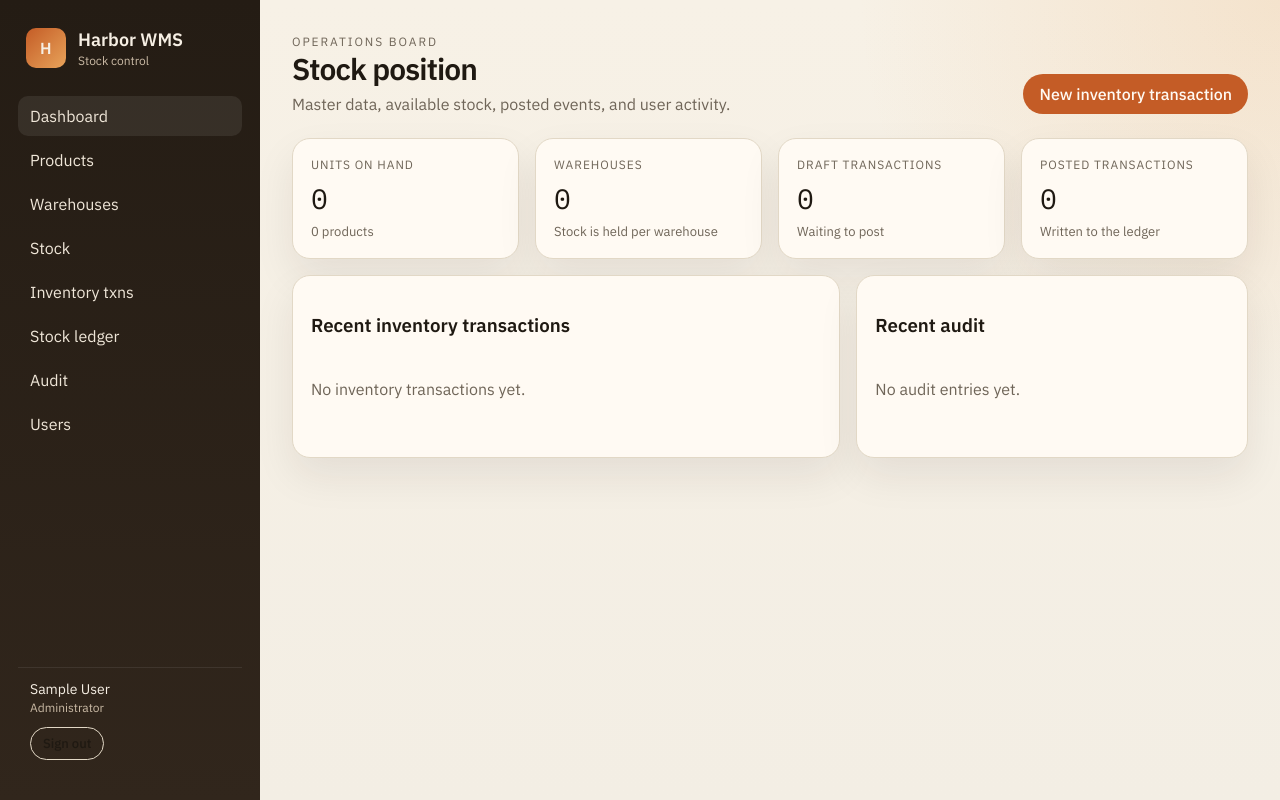
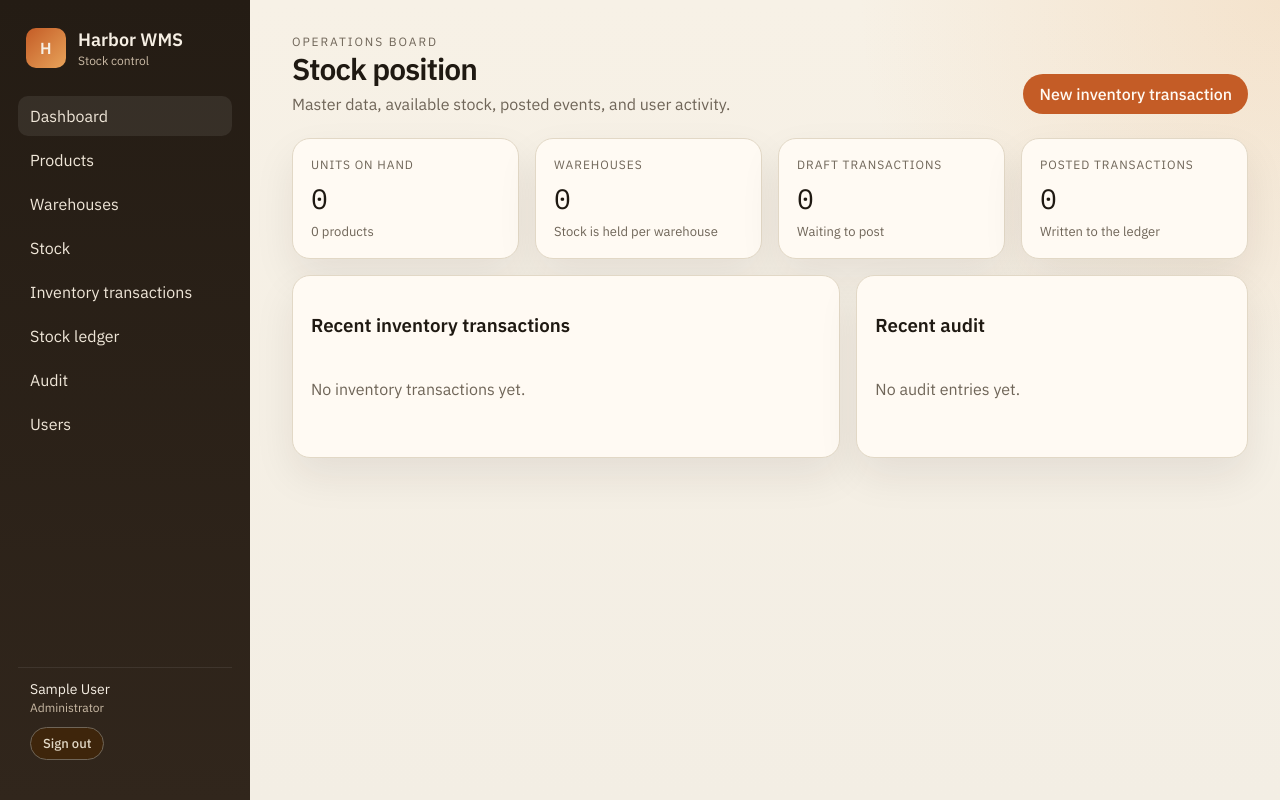
Before and after one commit to farel14/wms, a Django app: page / in a window 1280 px wide. Run offline with Django 5.2, Linux system fonts and the light colour scheme; the visitor is signed in with stand-in values (Sample User, id 1); data comes from the database, SQL or seed files in the repository; data that the repository does not hold is empty.

Commit message:
add role based sidebar, adjust logout visually

```diff
--- a/static/css/app.css
+++ b/static/css/app.css
@@ -10,6 +10,7 @@
   --accent-2: #e8a35a;
   --good: #2f6b4f;
   --warn: #a15c12;
+  --low-warn: #3e250b;
   --bad: #9b2c2c;
   --shadow: 0 18px 40px rgba(36, 28, 20, 0.08);
   --mono: "IBM Plex Mono", ui-monospace, monospace;
@@ -37,6 +38,13 @@ button, input, select, textarea { font: inherit; }
   display: flex;
   flex-direction: column;
   gap: 28px;
+  position: fixed;
+  position: sticky;
+  top: 0;
+  left: 0;
+  width: 250px;
+  height: 100vh;
+  overflow-y: hidden;
 }
 .brand { display: flex; gap: 12px; align-items: center; padding: 0 8px; }
 .mark {
@@ -73,12 +81,13 @@ button, input, select, textarea { font: inherit; }
 
 .actions { display: flex; gap: 8px; flex-wrap: wrap; }
 .btn, button.btn, input[type=submit] {
-  background: var(--ink); color: #fffaf3; border: 0; border-radius: 999px;
+  background: var(--ink); color: #756959; border: 0; border-radius: 999px;
   padding: 10px 16px; text-decoration: none; display: inline-flex; align-items: center;
   cursor: pointer; font-weight: 500;
 }
 .btn.secondary { background: transparent; color: var(--ink); border: 1px solid var(--line); }
-.btn.accent { background: var(--accent); }
+.btn.low-warn { background: var(--low-warn); color: var(--line); border: 1px solid var(--muted); }
+.btn.accent { background: var(--accent); color: var(--card)}
 .btn.danger { background: var(--bad); }
 .btn.small { padding: 7px 12px; font-size: 13px; }
 
@@ -135,7 +144,11 @@ textarea { min-height: 90px; resize: vertical; }
 .empty { color: var(--muted); padding: 24px 0; }
 
 @media (max-width: 980px) {
-  .shell { grid-template-columns: 1fr; }
-  .sidebar { position: sticky; top: 0; z-index: 5; }
-  .stats, .split, .two-col { grid-template-columns: 1fr; }
+  /* .shell { grid-template-columns: 1fr; } */
+  /* .sidebar { position: sticky; top: 0; z-index: 5; } */
+  /* Hide sidebar */
+   /* .sidebar.hidden {
+    transform: translateX(-100%);
+  } */
+  /* .stats, .split, .two-col { grid-template-columns: 1fr; } */
 }
--- a/templates/base.html
+++ b/templates/base.html
@@ -27,18 +27,20 @@
       <a href="{% url 'warehouse-list' %}" class="{% if 'warehouse' in request.resolver_match.url_name %}active{% endif %}">Warehouses</a>
       <a href="{% url 'stock-list' %}" class="{% if request.resolver_match.url_name == 'stock-list' %}active{% endif %}">Stock</a>
       <a href="{% url 'transaction-list' %}" class="{% if 'transaction' in request.resolver_match.url_name %}active{% endif %}">
-        Inventory txns {% if draft_txn_count %}<span class="badge">{{ draft_txn_count }}</span>{% endif %}
+        Inventory transactions {% if draft_txn_count %}<span class="badge">{{ draft_txn_count }}</span>{% endif %}
       </a>
       <a href="{% url 'ledger-list' %}" class="{% if request.resolver_match.url_name == 'ledger-list' %}active{% endif %}">Stock ledger</a>
-      <a href="{% url 'audit-list' %}" class="{% if request.resolver_match.url_name == 'audit-list' %}active{% endif %}">Audit</a>
-      <a href="{% url 'user-list' %}" class="{% if request.resolver_match.url_name == 'user-list' %}active{% endif %}">Users</a>
+      {% if user.is_superuser %}
+        <a href="{% url 'audit-list' %}" class="{% if request.resolver_match.url_name == 'audit-list' %}active{% endif %}">Audit</a>
+        <a href="{% url 'user-list' %}" class="{% if request.resolver_match.url_name == 'user-list' %}active{% endif %}">Users</a>
+      {% endif %}
     </nav>
     <div class="sidebar-foot">
       <div class="who">{{ user.get_full_name|default:user.username }}</div>
       <div class="role">{% if user.is_superuser %}Administrator{% elif user.is_staff %}Staff{% else %}User{% endif %}</div>
       <form method="post" action="{% url 'logout' %}" style="margin-top:12px">
         {% csrf_token %}
-        <button class="btn secondary small" type="submit">Sign out</button>
+        <button class="btn low-warn small" type="submit">Sign out</button>
       </form>
     </div>
   </aside>
@@ -57,4 +59,5 @@
   {% block guest %}{% endblock %}
 {% endif %}
 </body>
+<script src="{% static 'js/app.js' %}" defer></script>
 </html>
--- a/templates/dashboard.html
+++ b/templates/dashboard.html
@@ -58,6 +58,7 @@
       <p class="empty">No inventory transactions yet.</p>
     {% endif %}
   </article>
+  {% if user.is_superuser %}
   <article class="card">
     <h3>Recent audit</h3>
     {% if recent_audit %}
@@ -78,4 +79,5 @@
     {% endif %}
   </article>
 </section>
+{% endif %}
 {% endblock %}
```
